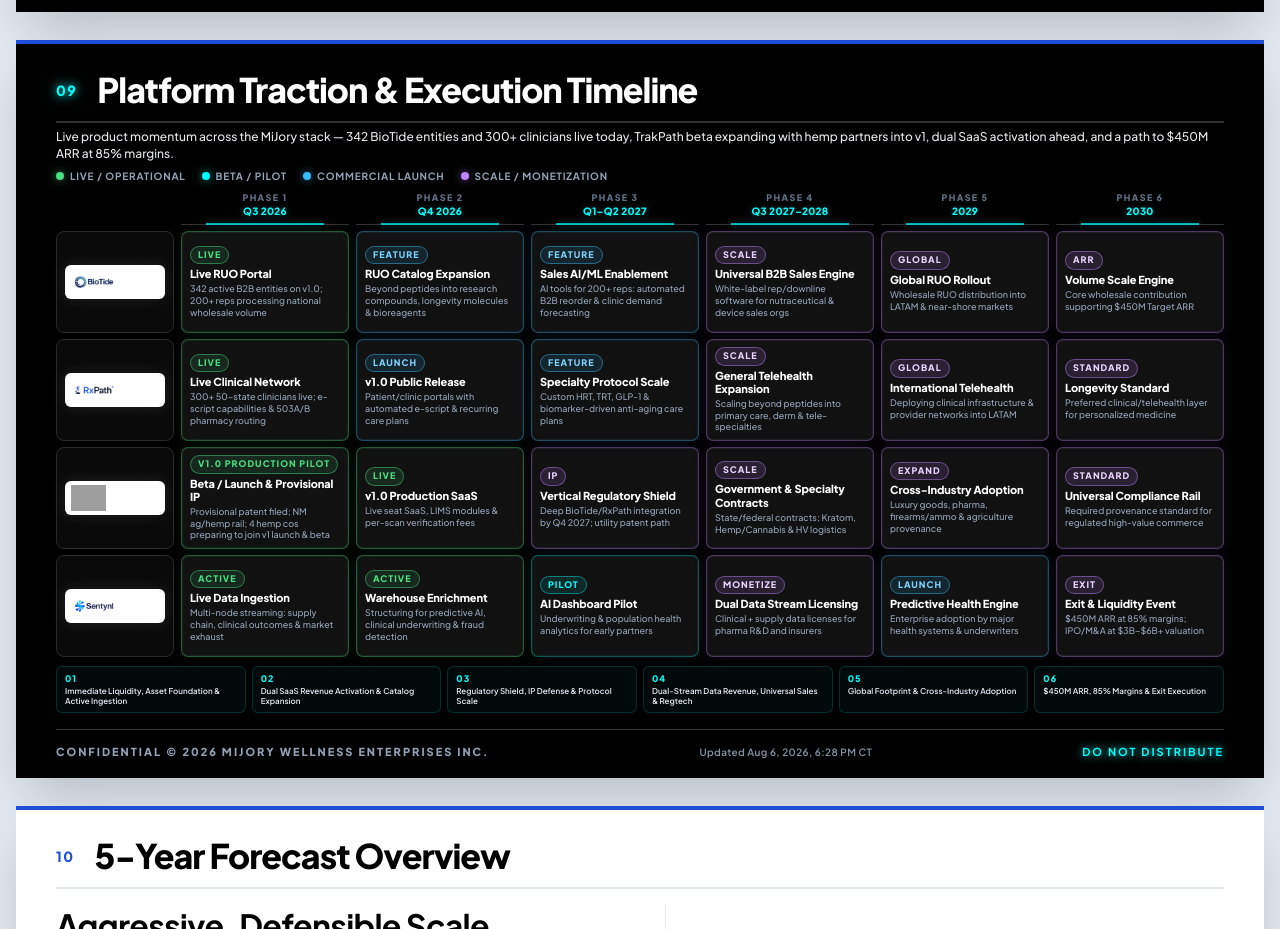
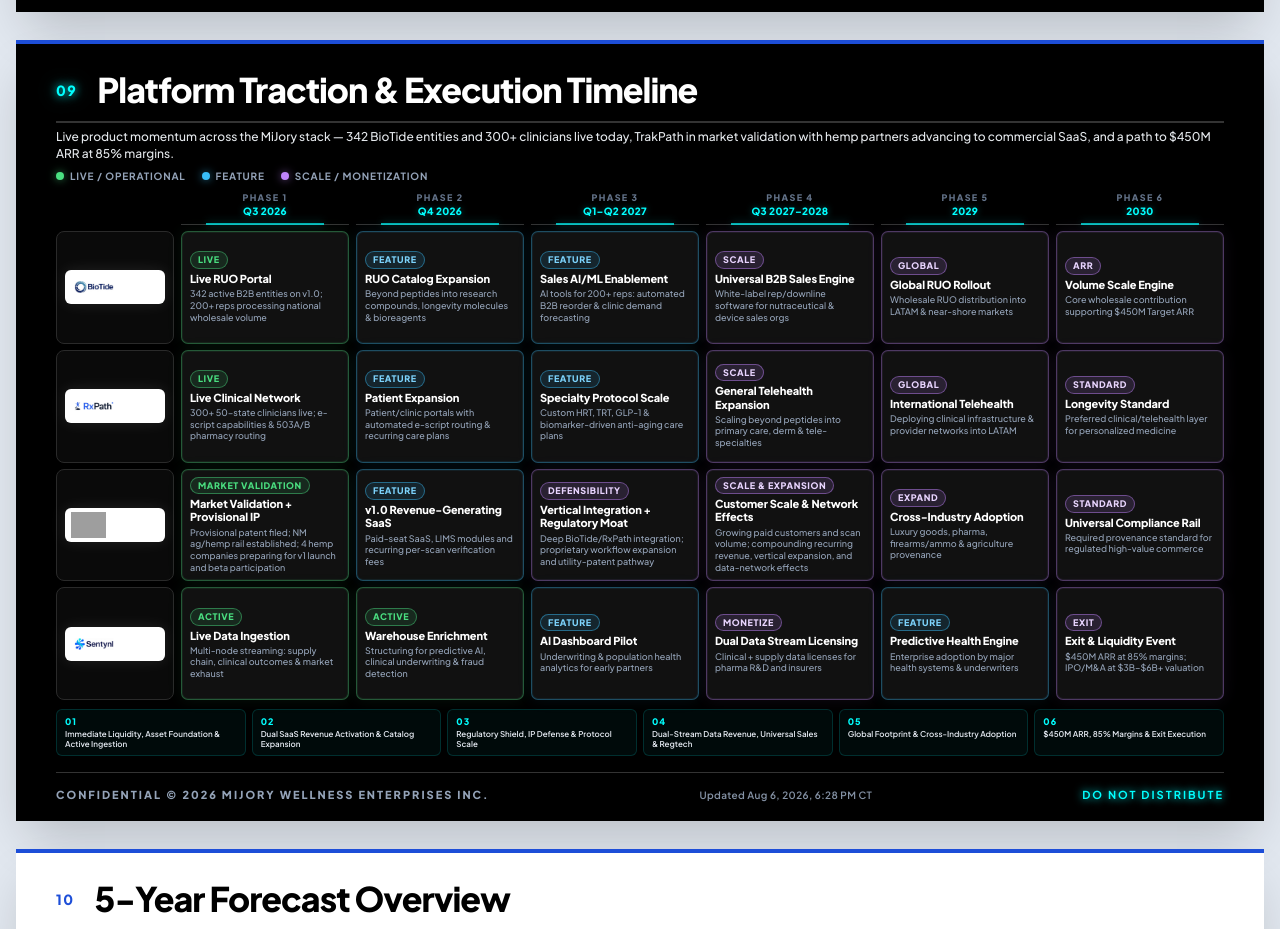
Before and after one commit to Sentynl-io/mijory-deck, a website: page index.html in a window 1280 px wide. Shown: the part 6080-7009 px from the top of the page. Drawn offline with Linux system fonts and the light colour scheme; grey boxes are pictures that could not be loaded.

Commit message:
update traction

```diff
--- a/index.html
+++ b/index.html
@@ -498,11 +498,14 @@
             align-self: flex-start;
             font-size: 9px;
             font-weight: 800;
-            letter-spacing: 1px;
+            letter-spacing: 0.6px;
             text-transform: uppercase;
             padding: 2px 7px;
             border-radius: 999px;
-            line-height: 1.4;
+            line-height: 1.3;
+            max-width: 100%;
+            white-space: normal;
+            text-align: left;
         }
         .t-tag.live {
             color: #4ade80;
@@ -1745,11 +1748,10 @@
     </div>
     <div class="content-area">
         <div class="traction-board">
-            <p class="traction-intro">Live product momentum across the MiJory stack — 342 BioTide entities and 300+ clinicians live today, TrakPath beta expanding with hemp partners into v1, dual SaaS activation ahead, and a path to $450M ARR at 85% margins.</p>
+            <p class="traction-intro">Live product momentum across the MiJory stack — 342 BioTide entities and 300+ clinicians live today, TrakPath in market validation with hemp partners advancing to commercial SaaS, and a path to $450M ARR at 85% margins.</p>
             <div class="traction-legend">
                 <span class="legend-item"><span class="legend-dot live"></span> Live / Operational</span>
-                <span class="legend-item"><span class="legend-dot beta"></span> Beta / Pilot</span>
-                <span class="legend-item"><span class="legend-dot launch"></span> Commercial Launch</span>
+                <span class="legend-item"><span class="legend-dot launch"></span> Feature</span>
                 <span class="legend-item"><span class="legend-dot scale"></span> Scale / Monetization</span>
             </div>
 
@@ -1844,10 +1846,10 @@
                 </div>
                 <div class="t-lane">
                     <div class="t-event launch">
-                        <span class="t-tag launch">Launch</span>
+                        <span class="t-tag launch">Feature</span>
                         <div class="t-phase"><span>Phase 2</span><span>Q4 2026</span></div>
-                        <div class="t-event-title">v1.0 Public Release</div>
-                        <div class="t-event-desc">Patient/clinic portals with automated e-script &amp; recurring care plans</div>
+                        <div class="t-event-title">Patient Expansion</div>
+                        <div class="t-event-desc">Patient/clinic portals with automated e-script routing &amp; recurring care plans</div>
                     </div>
                 </div>
                 <div class="t-lane">
@@ -1887,34 +1889,34 @@
                 <div class="t-company"><div class="logo-container"><img src="TrakPath Logo.jpg" alt="TrakPath"></div></div>
                 <div class="t-lane">
                     <div class="t-event live">
-                        <span class="t-tag live">v1.0 Production Pilot</span>
+                        <span class="t-tag live">Market Validation</span>
                         <div class="t-phase"><span>Phase 1</span><span>Q3 2026</span></div>
-                        <div class="t-event-title">Beta / Launch &amp; Provisional IP</div>
-                        <div class="t-event-desc">Provisional patent filed; NM ag/hemp rail; 4 hemp cos preparing to join v1 launch &amp; beta</div>
+                        <div class="t-event-title">Market Validation + Provisional IP</div>
+                        <div class="t-event-desc">Provisional patent filed; NM ag/hemp rail established; 4 hemp companies preparing for v1 launch and beta participation</div>
                     </div>
                 </div>
                 <div class="t-lane">
-                    <div class="t-event live">
-                        <span class="t-tag live">Live</span>
+                    <div class="t-event launch">
+                        <span class="t-tag launch">Feature</span>
                         <div class="t-phase"><span>Phase 2</span><span>Q4 2026</span></div>
-                        <div class="t-event-title">v1.0 Production SaaS</div>
-                        <div class="t-event-desc">Live seat SaaS, LIMS modules &amp; per-scan verification fees</div>
+                        <div class="t-event-title">v1.0 Revenue-Generating SaaS</div>
+                        <div class="t-event-desc">Paid-seat SaaS, LIMS modules and recurring per-scan verification fees</div>
                     </div>
                 </div>
                 <div class="t-lane">
                     <div class="t-event scale">
-                        <span class="t-tag scale">IP</span>
+                        <span class="t-tag scale">Defensibility</span>
                         <div class="t-phase"><span>Phase 3</span><span>Q1–Q2 2027</span></div>
-                        <div class="t-event-title">Vertical Regulatory Shield</div>
-                        <div class="t-event-desc">Deep BioTide/RxPath integration by Q4 2027; utility patent path</div>
+                        <div class="t-event-title">Vertical Integration + Regulatory Moat</div>
+                        <div class="t-event-desc">Deep BioTide/RxPath integration; proprietary workflow expansion and utility-patent pathway</div>
                     </div>
                 </div>
                 <div class="t-lane">
                     <div class="t-event scale">
-                        <span class="t-tag scale">Scale</span>
+                        <span class="t-tag scale">Scale &amp; Expansion</span>
                         <div class="t-phase"><span>Phase 4</span><span>Q3 2027–2028</span></div>
-                        <div class="t-event-title">Government &amp; Specialty Contracts</div>
-                        <div class="t-event-desc">State/federal contracts; Kratom, Hemp/Cannabis &amp; HV logistics</div>
+                        <div class="t-event-title">Customer Scale &amp; Network Effects</div>
+                        <div class="t-event-desc">Growing paid customers and scan volume; compounding recurring revenue, vertical expansion, and data-network effects</div>
                     </div>
                 </div>
                 <div class="t-lane">
@@ -1953,8 +1955,8 @@
                     </div>
                 </div>
                 <div class="t-lane">
-                    <div class="t-event beta">
-                        <span class="t-tag beta">Pilot</span>
+                    <div class="t-event launch">
+                        <span class="t-tag launch">Feature</span>
                         <div class="t-phase"><span>Phase 3</span><span>Q1–Q2 2027</span></div>
                         <div class="t-event-title">AI Dashboard Pilot</div>
                         <div class="t-event-desc">Underwriting &amp; population health analytics for early partners</div>
@@ -1970,7 +1972,7 @@
                 </div>
                 <div class="t-lane">
                     <div class="t-event launch">
-                        <span class="t-tag launch">Launch</span>
+                        <span class="t-tag launch">Feature</span>
                         <div class="t-phase"><span>Phase 5</span><span>2029</span></div>
                         <div class="t-event-title">Predictive Health Engine</div>
                         <div class="t-event-desc">Enterprise adoption by major health systems &amp; underwriters</div>
```
